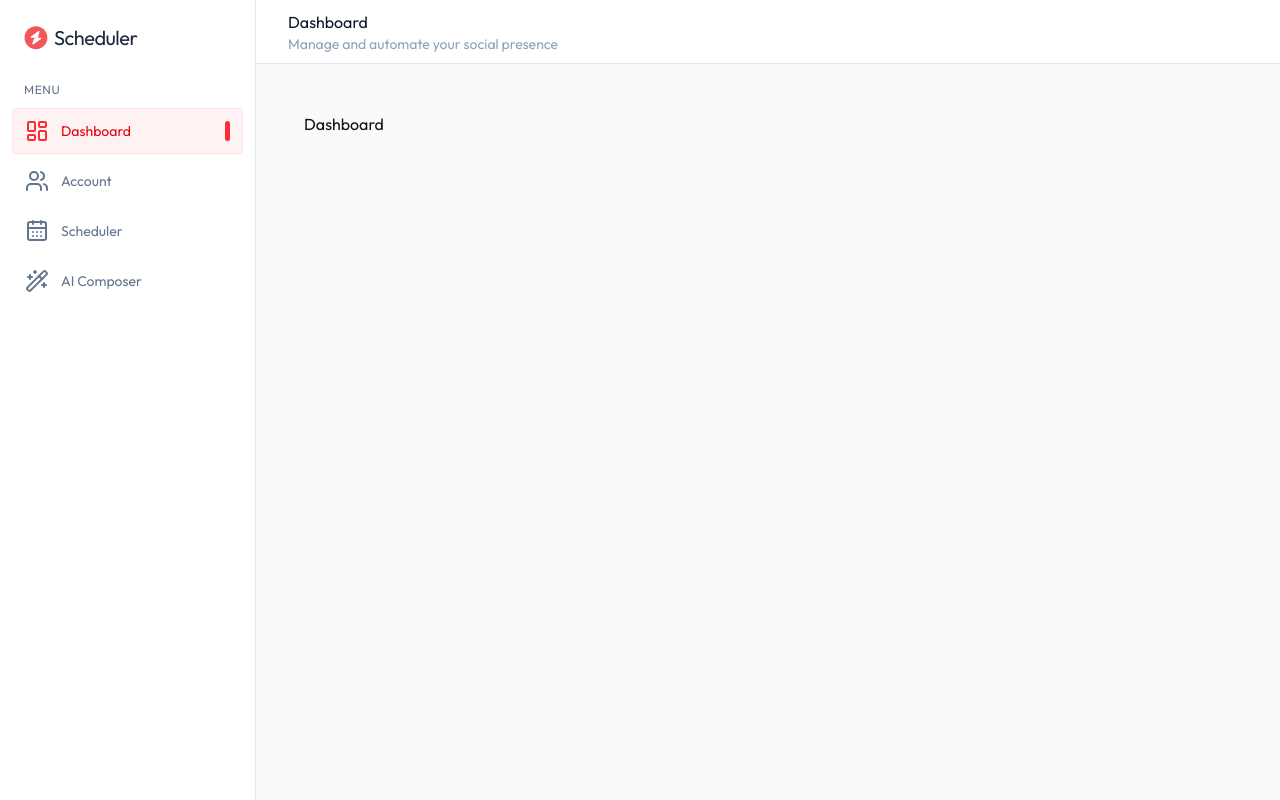
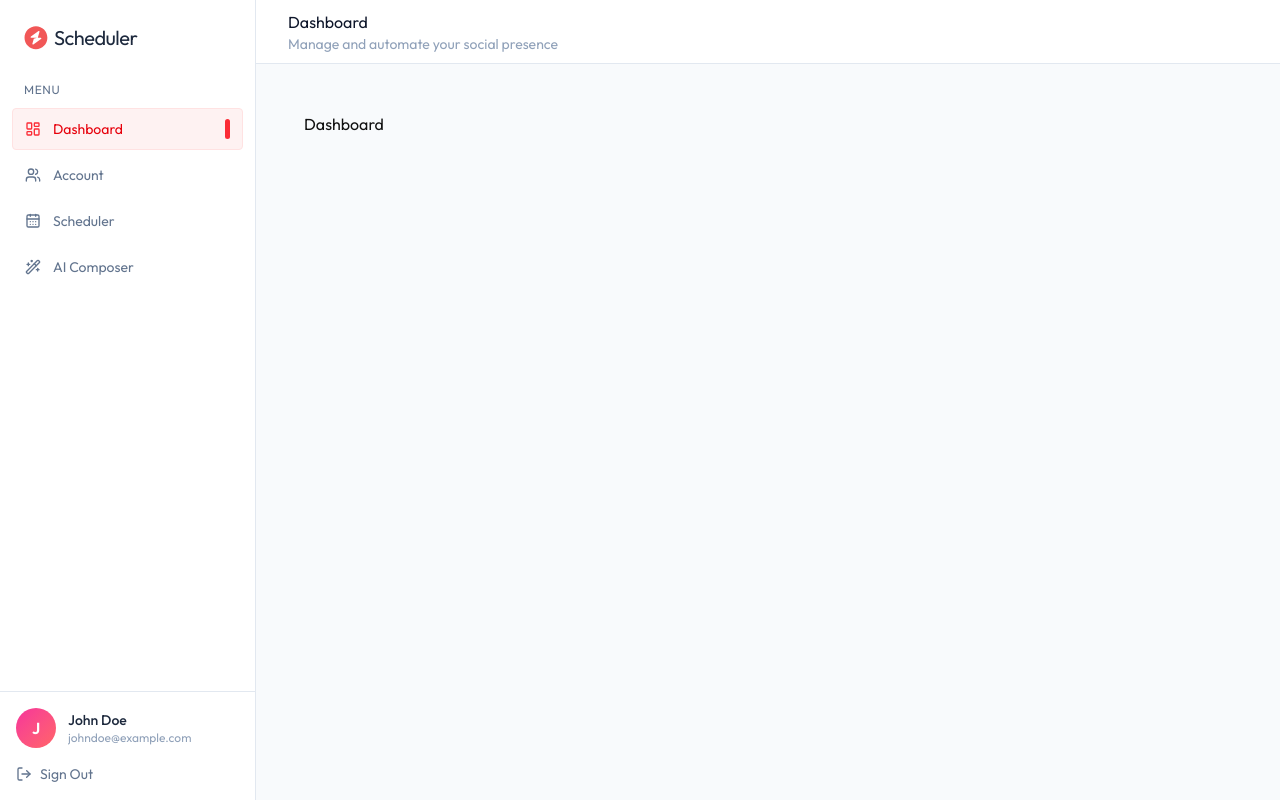
Before and after one commit to Pradyumn-Chamoli/social-scheduler, a React (Vite) app in the folder client/: page /dashboard in a window 1280 px wide. Built offline with nearby package versions, Linux system fonts and the light colour scheme.

Commit message:
Completed sidebar by adding footer

```diff
--- a/client/src/components/Home/Sidebar.tsx
+++ b/client/src/components/Home/Sidebar.tsx
@@ -1,7 +1,11 @@
-import { CalendarDaysIcon, LayoutDashboardIcon, UsersIcon, Wand2Icon } from 'lucide-react';
-import path from 'path';
-import React from 'react';
-import { NavLink, useLocation } from 'react-router-dom';
+import {
+  CalendarDaysIcon,
+  LayoutDashboardIcon,
+  LogOutIcon,
+  UsersIcon,
+  Wand2Icon,
+} from "lucide-react";
+import { NavLink, useLocation } from "react-router-dom";
 
 const Sidebar = ({
   isOpen,
@@ -10,17 +14,24 @@ const Sidebar = ({
   isOpen: boolean;
   setIsOpen: (val: boolean) => void;
 }) => {
+  const { logout, user } = {
+    logout: () => {
+      window.location.href = "/";
+    },
+    user: {
+      name: "John Doe",
+      email: "johndoe@example.com",
+    },
+  };
 
   const location = useLocation();
 
   const navItems = [
-    {name: "Dashboard" , icon: LayoutDashboardIcon , path: "/dashboard"},
-    {name: "Account" , icon: UsersIcon , path: "/accounts"},
-    {name: "Scheduler" , icon: CalendarDaysIcon , path: "/schedule"},
-    {name: "AI Composer" , icon: Wand2Icon , path: "/ai-composer"},
-
-  ]
-
+    { name: "Dashboard", icon: LayoutDashboardIcon, path: "/dashboard" },
+    { name: "Account", icon: UsersIcon, path: "/accounts" },
+    { name: "Scheduler", icon: CalendarDaysIcon, path: "/schedule" },
+    { name: "AI Composer", icon: Wand2Icon, path: "/ai-composer" },
+  ];
 
   return (
     <div
@@ -29,44 +40,77 @@ const Sidebar = ({
       md:relative md:translate-x-0
       ${isOpen ? "translate-x-0" : "-translate-x-full"}`}
     >
-
-      {/*Logo*/}
-      <div className='p-6 pb-4'>
-        <div className='text-xl tracking-tight text-slate-800 flex items-center gap-1.5'>
-          <img src="/logo.svg" alt="logo" className='size-6' />
+      {/* Logo */}
+      <div className="p-6 pb-4">
+        <div className="text-xl tracking-tight text-slate-800 flex items-center gap-1.5">
+          <img src="/logo.svg" alt="logo" className="size-6" />
           Scheduler
         </div>
       </div>
 
-      {/* Nav section label*/}
-      <div className='px-6 py-2'>
-        <span className='text-xs text-slate-500 uppercase tracking-wider'>Menu</span>
+      {/* Nav section label */}
+      <div className="px-6 py-2">
+        <span className="text-xs text-slate-500 uppercase tracking-wider">
+          Menu
+        </span>
       </div>
 
-      {/* Nav Links*/}
-      <nav className='flex-1 px-3 space-y-1'>
-        {navItems.map((item)=>{
-          const isActive = location.pathname===item.path;
+      {/* Nav Links */}
+      <nav className="flex-1 px-3 space-y-1">
+        {navItems.map((item) => {
+          const isActive = location.pathname === item.path;
 
-          return(
-            <NavLink key={item.name}
-            to={item.path}
-            end={item.path === "/dashboard"}
-            onClick={()=>setIsOpen(false)}
-            className={`flex items-center gap-3 px-3 py-2.5 rounded text-sm transition-all duration-150 border
-            ${isActive ? "bg-red-50 text-red-600 border-red-100" : "text-slate-500 hover:bg-slate-50 border-transparent hover:text-slate-700"}`}>
-              <item.icon className={`size 4.5 shrinl-0 ${isActive ?
-                "text-red-500":"text-slate-500"
-              }`}/>
+          return (
+            <NavLink
+              key={item.name}
+              to={item.path}
+              end={item.path === "/dashboard"}
+              onClick={() => setIsOpen(false)}
+              className={`flex items-center gap-3 px-3 py-2.5 rounded text-sm transition-all duration-150 border ${
+                isActive
+                  ? "bg-red-50 text-red-600 border-red-100"
+                  : "text-slate-500 hover:bg-slate-50 border-transparent hover:text-slate-700"
+              }`}
+            >
+              <item.icon
+                className={`size-4 shrink-0 ${
+                  isActive ? "text-red-500" : "text-slate-500"
+                }`}
+              />
+
               {item.name}
-              {isActive && <span className='ml-auto w-[5px] h-5 rounded-full bg-red-500'/>}
+
+              {isActive && (
+                <span className="ml-auto w-[5px] h-5 rounded-full bg-red-500" />
+              )}
             </NavLink>
-          )
+          );
         })}
-
       </nav>
 
+      {/* User footer */}
+      <div className="border-t border-slate-200 p-4">
+        <div className="flex items-center gap-3">
+          <div className="size-10 rounded-full bg-gradient-to-br from-pink-500 to-red-400 flex items-center justify-center text-white font-semibold shrink-0">
+            {user?.name?.charAt(0).toUpperCase() || "U"}
+          </div>
 
+          <div className="min-w-0 flex-1">
+            <p className="text-sm font-medium text-slate-800 truncate">
+              {user?.name}
+            </p>
+            <p className="text-xs text-slate-400 truncate">{user?.email}</p>
+          </div>
+        </div>
+
+        <button
+          onClick={logout}
+          className="mt-4 flex items-center gap-2 text-sm text-slate-500 hover:text-red-500 transition-colors"
+        >
+          <LogOutIcon className="size-4" />
+          Sign Out
+        </button>
+      </div>
     </div>
   );
 };
```
